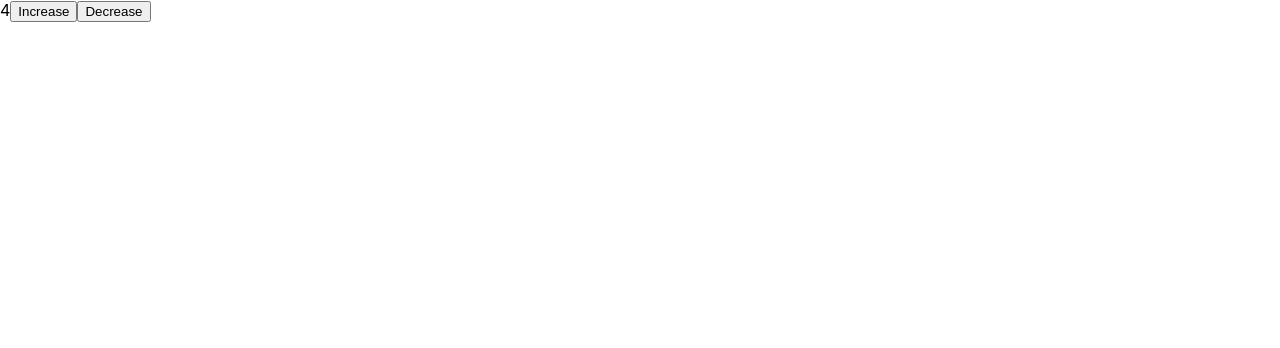
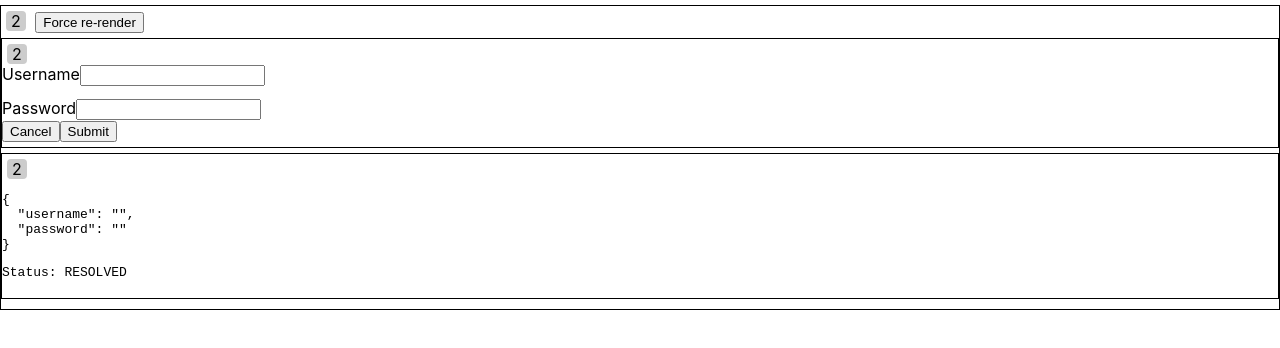
Before and after one commit to bala-krishna-challa/react-patterns, a React (Create React App) app: page / in a window 1280 px wide. Shown: the top 348 px of the page. Built offline with nearby package versions, Linux system fonts and the light colour scheme.

Commit message:
context seperation pattern when state display functionality is indepenent of state update

```diff
--- a/src/App.tsx
+++ b/src/App.tsx
@@ -1,8 +1,7 @@
-import "./App.css";
-import ContextPattern from "./context-pattern";
+import ContextSeperationPattern from "./context-seperation-pattern";
 
 function App() {
-  return <ContextPattern />;
+  return <ContextSeperationPattern />;
 }
 
 export default App;
--- /dev/null
+++ b/src/context-seperation-pattern/LoginProvider.tsx
@@ -0,0 +1,98 @@
+import {
+  Dispatch,
+  ReactNode,
+  createContext,
+  useContext,
+  useReducer,
+} from "react";
+import {
+  REQ_STATUS_PENDING,
+  REQ_STATUS_REJECTED,
+  REQ_STATUS_RESOLVED,
+  RESET,
+} from "./constants";
+import { LoginContextAction, LoginContextState, User } from "./types";
+
+const defaultState: LoginContextState = {
+  user: { username: "", password: "" },
+  error: "",
+  status: REQ_STATUS_RESOLVED,
+};
+
+export type DispatchType = Dispatch<LoginContextAction>;
+
+/* A pattern that we can follow if we think
+state updating functionality is independent
+from the functionality of state showing */
+const LoginStateContext = createContext<LoginContextState>(defaultState);
+const LoginUpdaterContext = createContext<DispatchType>(() => {});
+
+const reducer = (
+  state: LoginContextState,
+  action: LoginContextAction
+): LoginContextState => {
+  const { type } = action;
+  switch (type) {
+    case REQ_STATUS_PENDING:
+      return { ...state, status: REQ_STATUS_PENDING };
+    case REQ_STATUS_REJECTED:
+      return { ...state, status: REQ_STATUS_REJECTED, error: action.error };
+    case REQ_STATUS_RESOLVED:
+      return { ...state, status: REQ_STATUS_RESOLVED, user: action.user };
+    case RESET:
+      return { ...defaultState };
+    default:
+      throw new Error(`Unhandled action type ${type}`);
+  }
+};
+
+interface Props {
+  children: ReactNode;
+}
+
+const LoginProvider: React.FC<Props> = ({ children }) => {
+  const [state, dispatch] = useReducer(reducer, defaultState);
+  return (
+    <LoginStateContext.Provider value={state}>
+      <LoginUpdaterContext.Provider value={dispatch}>
+        {children}
+      </LoginUpdaterContext.Provider>
+    </LoginStateContext.Provider>
+  );
+};
+
+const useLoginState = () => {
+  const context = useContext(LoginStateContext);
+  if (context === undefined) {
+    throw new Error("useLoginState must be used inside LoginProvider");
+  }
+
+  return context;
+};
+
+const useLoginUpdater = () => {
+  const context = useContext(LoginUpdaterContext);
+  if (context === undefined) {
+    throw new Error("useLoginUpdater must be used inside LoginProvider");
+  }
+
+  return context;
+};
+
+const onLoginFail = (dispatch: DispatchType, error: string) =>
+  dispatch({ type: REQ_STATUS_REJECTED, error });
+const onLoginSuccess = (dispatch: DispatchType, user: User) =>
+  dispatch({ type: REQ_STATUS_RESOLVED, user });
+const onLoginPending = (dispatch: DispatchType) =>
+  dispatch({ type: REQ_STATUS_PENDING });
+const onLoginReset = (dispatch: DispatchType) => dispatch({ type: RESET });
+
+export {
+  useLoginState,
+  useLoginUpdater,
+  LoginProvider,
+  onLoginFail,
+  onLoginPending,
+  onLoginReset,
+  onLoginSuccess,
+};
--- /dev/null
+++ b/src/context-seperation-pattern/constants.ts
@@ -0,0 +1,5 @@
+export const REQ_STATUS_PENDING = "PENDING";
+export const REQ_STATUS_RESOLVED = "RESOLVED";
+export const REQ_STATUS_REJECTED = "REJECTED";
+
+export const RESET = "RESET";
--- /dev/null
+++ b/src/context-seperation-pattern/index.tsx
@@ -0,0 +1,110 @@
+import { FormEvent, useState } from "react";
+import {
+  DispatchType,
+  LoginProvider,
+  onLoginFail,
+  onLoginPending,
+  onLoginReset,
+  onLoginSuccess,
+  useLoginState,
+  useLoginUpdater,
+} from "./LoginProvider";
+import { REQ_STATUS_REJECTED } from "./constants";
+import { User } from "./types";
+import { getErrorMessage } from "../utils/error-util";
+import { login } from "./login-util";
+import { useRenderCounter } from "../utils/useRenderCounter";
+import { AddBorder } from "../utils/AddBorder";
+
+async function handleLogin(loginDispatch: DispatchType, user: User) {
+  onLoginPending(loginDispatch);
+  try {
+    const response = await login(user);
+    onLoginSuccess(loginDispatch, response);
+  } catch (e) {
+    onLoginFail(loginDispatch, getErrorMessage(e));
+  }
+}
+
+function Login() {
+  const loginDispatch = useLoginUpdater();
+  const [form, setForm] = useState({ username: "", password: "" });
+  const renderCount = useRenderCounter();
+
+  const handleChange = (e: React.ChangeEvent<HTMLInputElement>) => {
+    setForm({ ...form, [e.target.name]: e.target.value });
+  };
+
+  const handleSubmit = (e: FormEvent<HTMLFormElement>) => {
+    e.preventDefault();
+    handleLogin(loginDispatch, form);
+  };
+
+  const handleReset = () => {
+    onLoginReset(loginDispatch);
+  };
+
+  return (
+    <AddBorder>
+      {renderCount}
+      <form onSubmit={handleSubmit}>
+        <div style={{ marginBottom: 12 }}>
+          <label htmlFor="username">Username</label>
+          <input
+            id="username"
+            name="username"
+            value={form.username}
+            onChange={handleChange}
+          />
+        </div>
+        <div>
+          <label htmlFor="password">Password</label>
+          <input
+            id="password"
+            type="password"
+            name="password"
+            value={form.password}
+            onChange={handleChange}
+          />
+        </div>
+        <div>
+          <button type="button" onClick={handleReset}>
+            Cancel
+          </button>
+          <button type="submit">Submit</button>
+        </div>
+      </form>
+    </AddBorder>
+  );
+}
+
+function LoginDetails() {
+  const { user, status, error } = useLoginState();
+  const renderCount = useRenderCounter();
+  return (
+    <AddBorder>
+      {renderCount}
+      <pre>{JSON.stringify(user, null, 2)}</pre>
+      <pre>{`Status: ${status}`}</pre>
+      {status === REQ_STATUS_REJECTED ? <pre>{`Error: ${error}`}</pre> : null}
+    </AddBorder>
+  );
+}
+
+function ContextSeperationPattern() {
+  const [, setRender] = useState({});
+  const renderCount = useRenderCounter();
+
+  return (
+    <AddBorder>
+      {renderCount}{" "}
+      <button onClick={() => setRender({})}>Force re-render</button>
+      <LoginProvider>
+        <Login />
+        <LoginDetails />
+      </LoginProvider>
+    </AddBorder>
+  );
+}
+
+export default ContextSeperationPattern;
--- /dev/null
+++ b/src/context-seperation-pattern/login-util.ts
@@ -0,0 +1,12 @@
+import { User } from "./types";
+
+const sleep = (t: number) => new Promise((resolve) => setTimeout(resolve, t));
+
+export const login = async (user: User) => {
+  await sleep(500);
+  if (user.password.length < 6) {
+    throw new Error("Incorrect password");
+  }
+
+  return { ...user };
+};
--- /dev/null
+++ b/src/context-seperation-pattern/types.ts
@@ -0,0 +1,30 @@
+import {
+  REQ_STATUS_PENDING,
+  REQ_STATUS_REJECTED,
+  REQ_STATUS_RESOLVED,
+  RESET,
+} from "./constants";
+
+export type User = {
+  username: string;
+  password: string;
+};
+
+export type PENDING = typeof REQ_STATUS_PENDING;
+export type REJECTED = typeof REQ_STATUS_REJECTED;
+export type RESOLVED = typeof REQ_STATUS_RESOLVED;
+export type RESET = typeof RESET;
+
+export type Status = PENDING | REJECTED | RESOLVED;
+
+export interface LoginContextState {
+  user: User;
+  status: Status;
+  error: string;
+}
+
+export type LoginContextAction =
+  | { type: PENDING }
+  | { type: REJECTED; error: string }
+  | { type: RESOLVED; user: User }
+  | { type: RESET };
--- /dev/null
+++ b/src/utils/AddBorder.tsx
@@ -0,0 +1,11 @@
+import { ReactNode } from "react";
+
+export const AddBorder: React.FC<{ children: ReactNode }> = ({ children }) => {
+  return (
+    <div
+      style={{ border: "1px solid black", padding: "5px 0", margin: "5px 0" }}
+    >
+      {children}
+    </div>
+  );
+};
--- /dev/null
+++ b/src/utils/error-util.ts
@@ -0,0 +1,13 @@
+export const getErrorMessage = (error: unknown): string => {
+  const hasMessage =
+    typeof error === "object" &&
+    error !== null &&
+    "message" in error &&
+    typeof (error as Record<string, unknown>).message === "string";
+
+  if (hasMessage) {
+    return error.message as string;
+  }
+
+  return JSON.stringify(error);
+};
--- /dev/null
+++ b/src/utils/useRenderCounter.tsx
@@ -0,0 +1,22 @@
+import { useEffect, useRef } from "react";
+
+export const useRenderCounter = () => {
+  const ref = useRef<HTMLSpanElement>(null);
+
+  useEffect(() => {
+    if (ref.current)
+      ref.current.innerText = String(Number(ref.current.innerText || "0") + 1);
+  });
+
+  return (
+    <span
+      style={{
+        backgroundColor: "#ccc",
+        borderRadius: 4,
+        padding: "0 5px",
+        margin: "0 5px",
+      }}
+      ref={ref}
+    ></span>
+  );
+};
```
